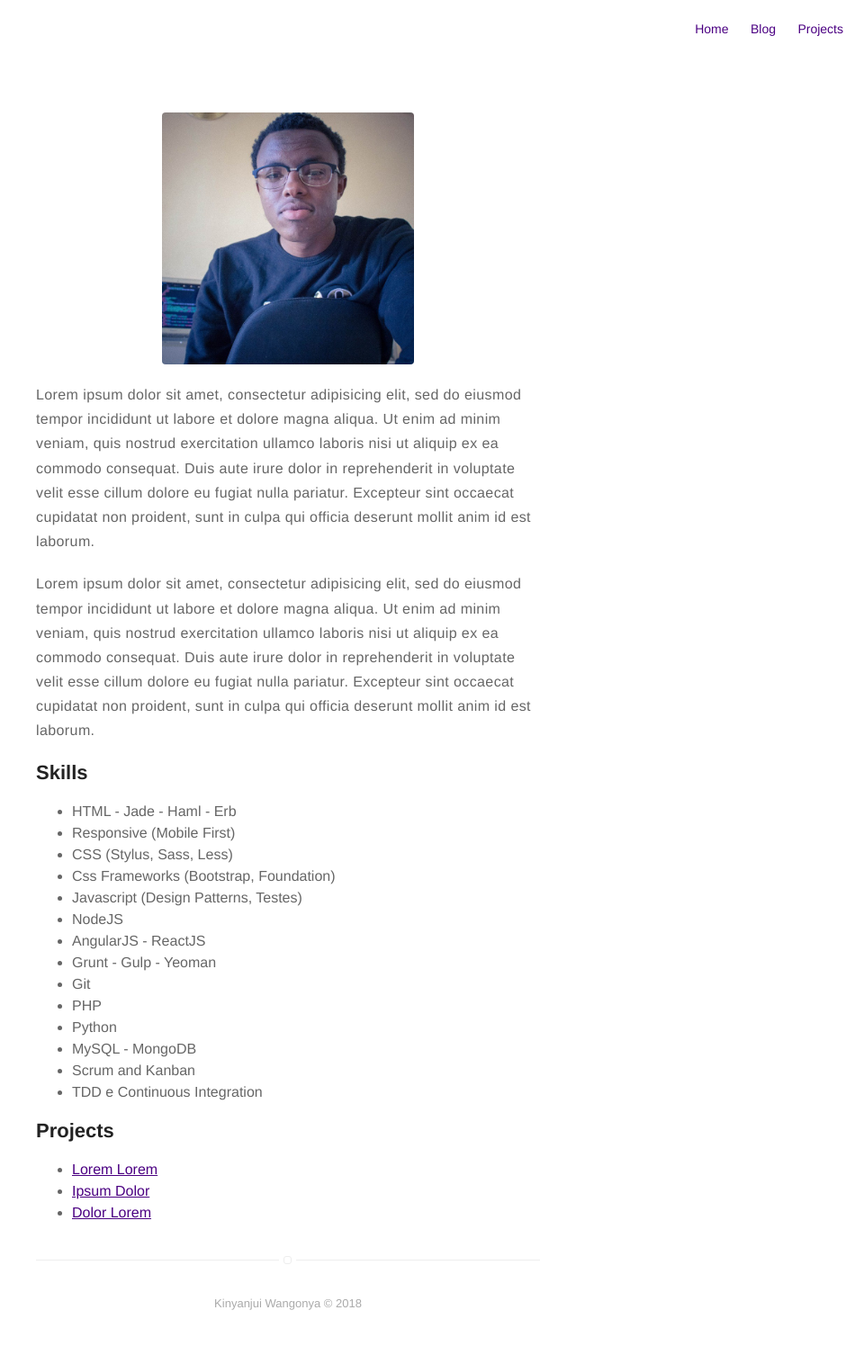
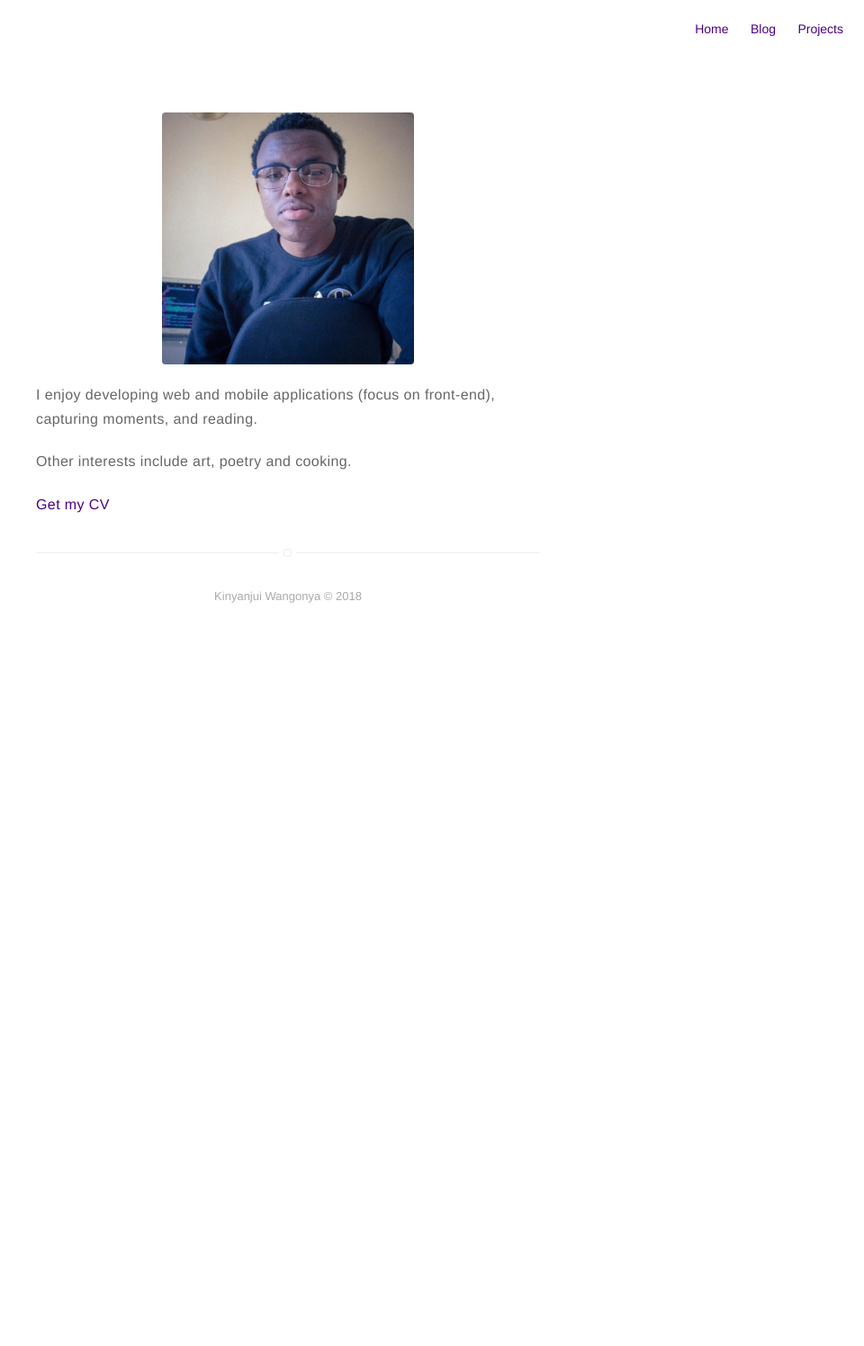
Before and after one commit to wang0nya/jekyll_site, a Jekyll site: the page built from about.md, in a window 1280 px wide. Shown: the whole page at 90% size, without its empty margins (320-1280 px from the left). Built offline with Jekyll 4.4.1, drawn with Linux system fonts in a browser that asks for light colours; after the commit the page ends 900 px from its top, so only the background shows below that.

Commit message:
update about

```diff
--- a/about.md
+++ b/about.md
@@ -2,45 +2,28 @@
 title: About
 layout: page
 ---
+<style>
+a:link {
+    text-decoration: none;
+}
+
+a:visited {
+    text-decoration: none;
+}
+
+a:hover {
+    text-decoration: none;
+}
+
+a:active {
+    text-decoration: none;
+}
+</style>
 ![Profile Image]({{ site.url }}/{{ site.picture }})
 
-<p>Lorem ipsum dolor sit amet, consectetur adipisicing elit, sed do eiusmod
-tempor incididunt ut labore et dolore magna aliqua. Ut enim ad minim veniam,
-quis nostrud exercitation ullamco laboris nisi ut aliquip ex ea commodo
-consequat. Duis aute irure dolor in reprehenderit in voluptate velit esse
-cillum dolore eu fugiat nulla pariatur. Excepteur sint occaecat cupidatat non
-proident, sunt in culpa qui officia deserunt mollit anim id est laborum.</p>
+<p>I enjoy developing web and mobile applications (focus on front-end), capturing moments, and reading.</p>
+<p>Other interests include art, poetry and cooking.
 
-<p>Lorem ipsum dolor sit amet, consectetur adipisicing elit, sed do eiusmod
-tempor incididunt ut labore et dolore magna aliqua. Ut enim ad minim veniam,
-quis nostrud exercitation ullamco laboris nisi ut aliquip ex ea commodo
-consequat. Duis aute irure dolor in reprehenderit in voluptate velit esse
-cillum dolore eu fugiat nulla pariatur. Excepteur sint occaecat cupidatat non
-proident, sunt in culpa qui officia deserunt mollit anim id est laborum.</p>
-
-<h2>Skills</h2>
-
-<ul class="skill-list">
-	<li>HTML - Jade - Haml - Erb</li>
-	<li>Responsive (Mobile First)</li>
-	<li>CSS (Stylus, Sass, Less)</li>
-	<li>Css Frameworks (Bootstrap, Foundation)</li>
-	<li>Javascript (Design Patterns, Testes)</li>
-	<li>NodeJS</li>
-	<li>AngularJS - ReactJS</li>
-	<li>Grunt - Gulp - Yeoman</li>
-	<li>Git</li>
-	<li>PHP</li>
-	<li>Python</li>
-	<li>MySQL - MongoDB</li>
-	<li>Scrum and Kanban</li>
-	<li>TDD e Continuous Integration</li>
-</ul>
-
-<h2>Projects</h2>
-
-<ul>
-	<li><a href="https://github.com/">Lorem Lorem</a></li>
-	<li><a href="https://github.com/">Ipsum Dolor</a></li>
-	<li><a href="https://github.com/">Dolor Lorem</a></li>
-</ul>
+<p>
+<a href="https://drive.google.com/file/d/1E8-w9lOBE8Ef4mACMdcHb0XUFuHT3JKa/view?usp=sharing" target="_blank">Get my CV</a>
+</p>
```
